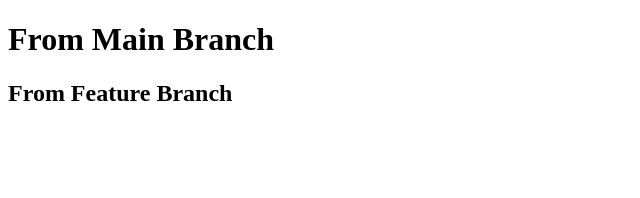
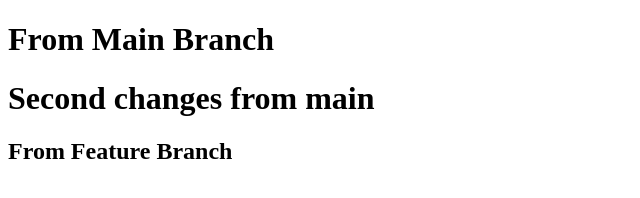
Before and after one commit to sonu4312/testing, a plain HTML site: page Index.html in a window 1280 px wide. Shown: the whole page, without its empty margins (0-640 px from the left). Drawn offline with Linux system fonts and the light colour scheme.

Commit message:
second commit to main

```diff
--- a/Index.html
+++ b/Index.html
@@ -7,6 +7,7 @@
   </head>
   <body>
     <h1>From Main Branch</h1>
+    <h1>Second changes from main</h1>
     <h2>From Feature Branch</h2>
   </body>
 </html>
```
